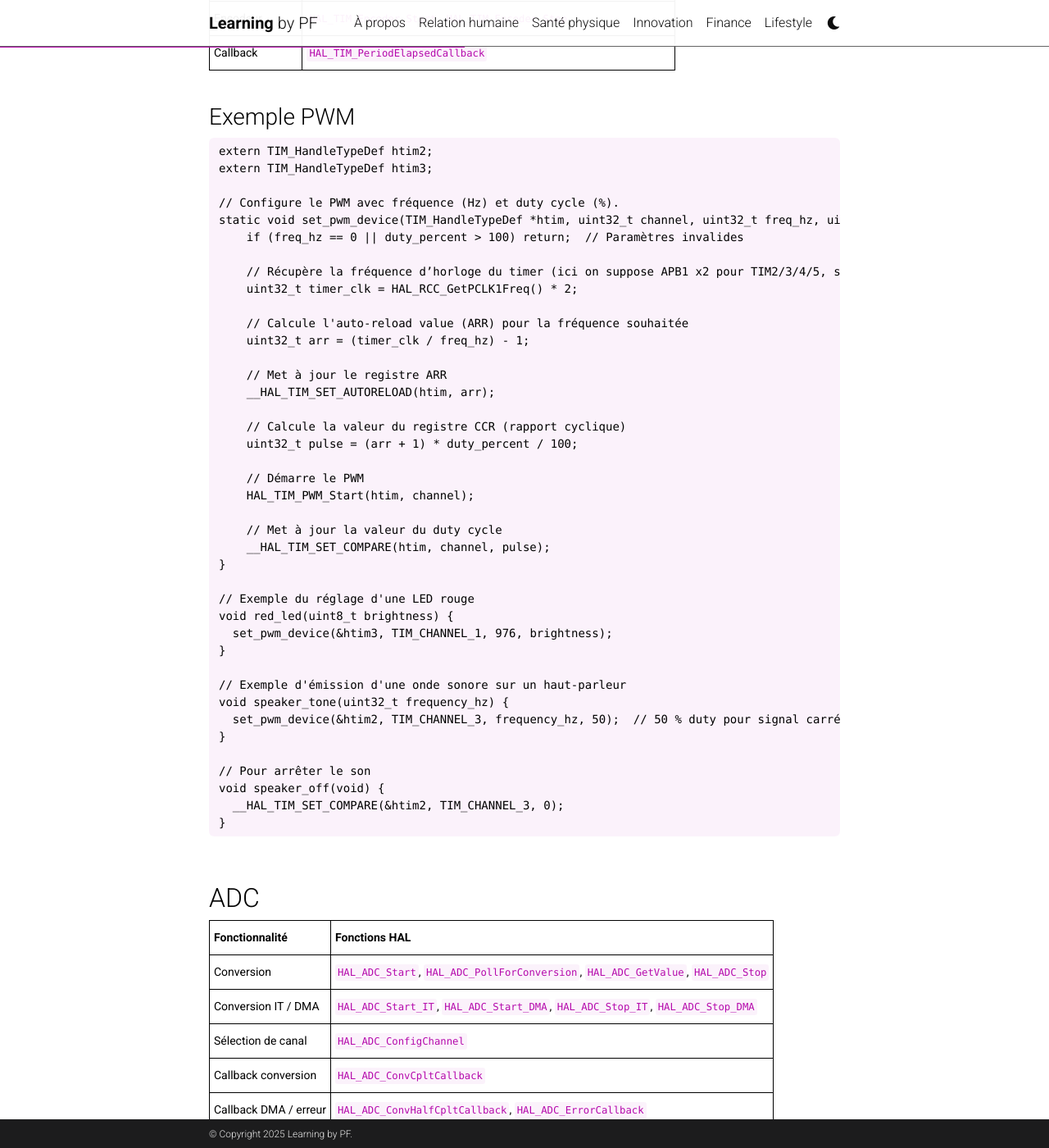
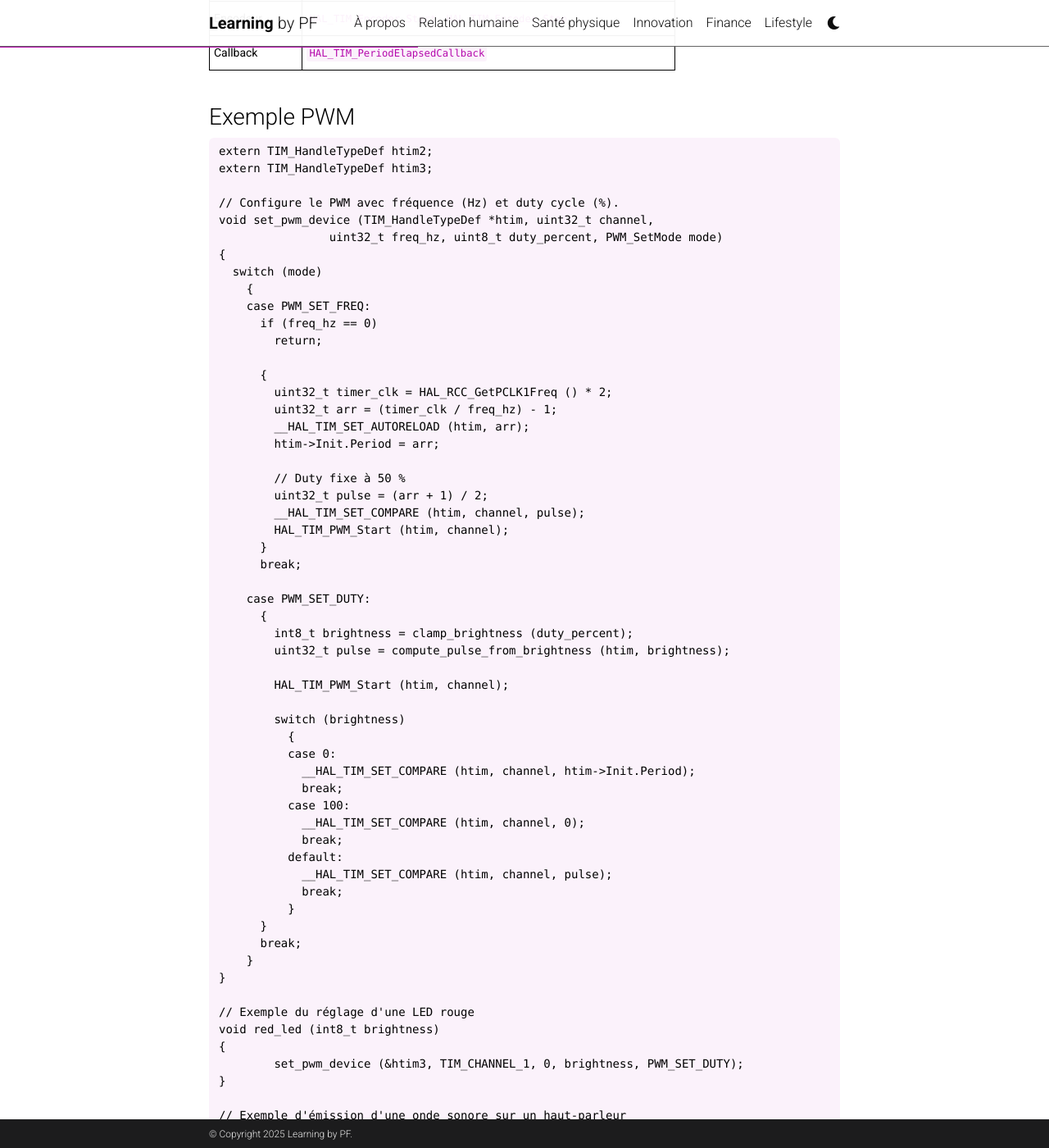
Before and after one commit to mpek29/learning, a Jekyll site: the page built from _innovation/stm32_hal.md, in a window 1280 px wide and 1400 px high, scrolled down 2097 px. Shown: the whole window at 82% size. Built offline with Jekyll 4.4.1, drawn with Linux system fonts in a browser that asks for light colours; comment, search, counter and statistics services are not loaded; a style sheet for code colours, icons or effects is not loaded.

Commit message:
Update stm32_hal.md

```diff
--- a/_innovation/stm32_hal.md
+++ b/_innovation/stm32_hal.md
@@ -90,36 +90,61 @@ extern TIM_HandleTypeDef htim2;
 extern TIM_HandleTypeDef htim3;
 
 // Configure le PWM avec fréquence (Hz) et duty cycle (%).
-static void set_pwm_device(TIM_HandleTypeDef *htim, uint32_t channel, uint32_t freq_hz, uint8_t duty_percent) {
-    if (freq_hz == 0 || duty_percent > 100) return;  // Paramètres invalides
+void set_pwm_device (TIM_HandleTypeDef *htim, uint32_t channel,
+                uint32_t freq_hz, uint8_t duty_percent, PWM_SetMode mode)
+{
+  switch (mode)
+    {
+    case PWM_SET_FREQ:
+      if (freq_hz == 0)
+        return;
 
-    // Récupère la fréquence d’horloge du timer (ici on suppose APB1 x2 pour TIM2/3/4/5, sinon adapter)
-    uint32_t timer_clk = HAL_RCC_GetPCLK1Freq() * 2;
+      {
+        uint32_t timer_clk = HAL_RCC_GetPCLK1Freq () * 2;
+        uint32_t arr = (timer_clk / freq_hz) - 1;
+        __HAL_TIM_SET_AUTORELOAD (htim, arr);
+        htim->Init.Period = arr;
 
-    // Calcule l'auto-reload value (ARR) pour la fréquence souhaitée
-    uint32_t arr = (timer_clk / freq_hz) - 1;
+        // Duty fixe à 50 %
+        uint32_t pulse = (arr + 1) / 2;
+        __HAL_TIM_SET_COMPARE (htim, channel, pulse);
+        HAL_TIM_PWM_Start (htim, channel);
+      }
+      break;
 
-    // Met à jour le registre ARR
-    __HAL_TIM_SET_AUTORELOAD(htim, arr);
+    case PWM_SET_DUTY:
+      {
+        int8_t brightness = clamp_brightness (duty_percent);
+        uint32_t pulse = compute_pulse_from_brightness (htim, brightness);
 
-    // Calcule la valeur du registre CCR (rapport cyclique)
-    uint32_t pulse = (arr + 1) * duty_percent / 100;
+        HAL_TIM_PWM_Start (htim, channel);
 
-    // Démarre le PWM
-    HAL_TIM_PWM_Start(htim, channel);
-
-    // Met à jour la valeur du duty cycle
-    __HAL_TIM_SET_COMPARE(htim, channel, pulse);
+        switch (brightness)
+          {
+          case 0:
+            __HAL_TIM_SET_COMPARE (htim, channel, htim->Init.Period);
+            break;
+          case 100:
+            __HAL_TIM_SET_COMPARE (htim, channel, 0);
+            break;
+          default:
+            __HAL_TIM_SET_COMPARE (htim, channel, pulse);
+            break;
+          }
+      }
+      break;
+    }
 }
 
 // Exemple du réglage d'une LED rouge
-void red_led(uint8_t brightness) {
-  set_pwm_device(&htim3, TIM_CHANNEL_1, 976, brightness);
+void red_led (int8_t brightness)
+{
+	set_pwm_device (&htim3, TIM_CHANNEL_1, 0, brightness, PWM_SET_DUTY);
 }
 
 // Exemple d'émission d'une onde sonore sur un haut-parleur
 void speaker_tone(uint32_t frequency_hz) {
-  set_pwm_device(&htim2, TIM_CHANNEL_3, frequency_hz, 50);  // 50 % duty pour signal carré
+  set_pwm_device(&htim2, TIM_CHANNEL_3, frequency_hz, 0, PWM_SET_FREQ);
 }
 
 // Pour arrêter le son
```
